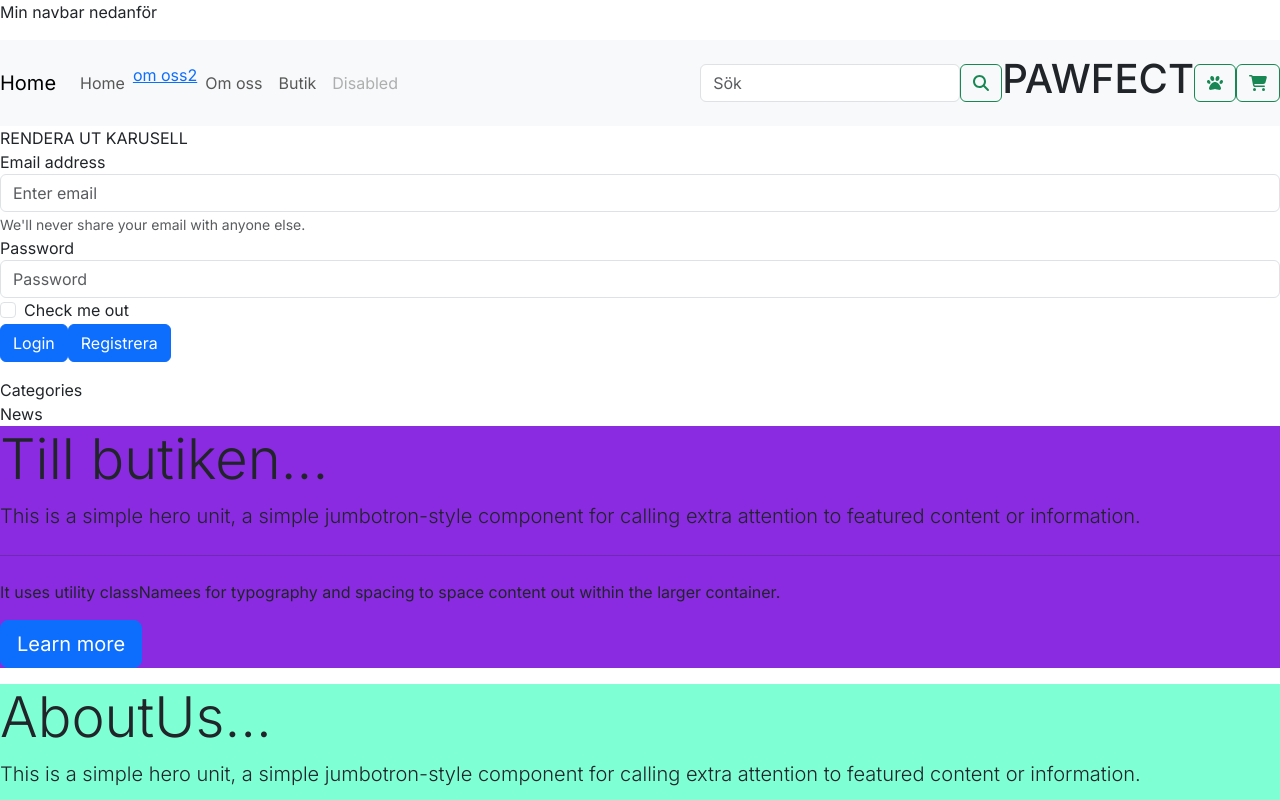
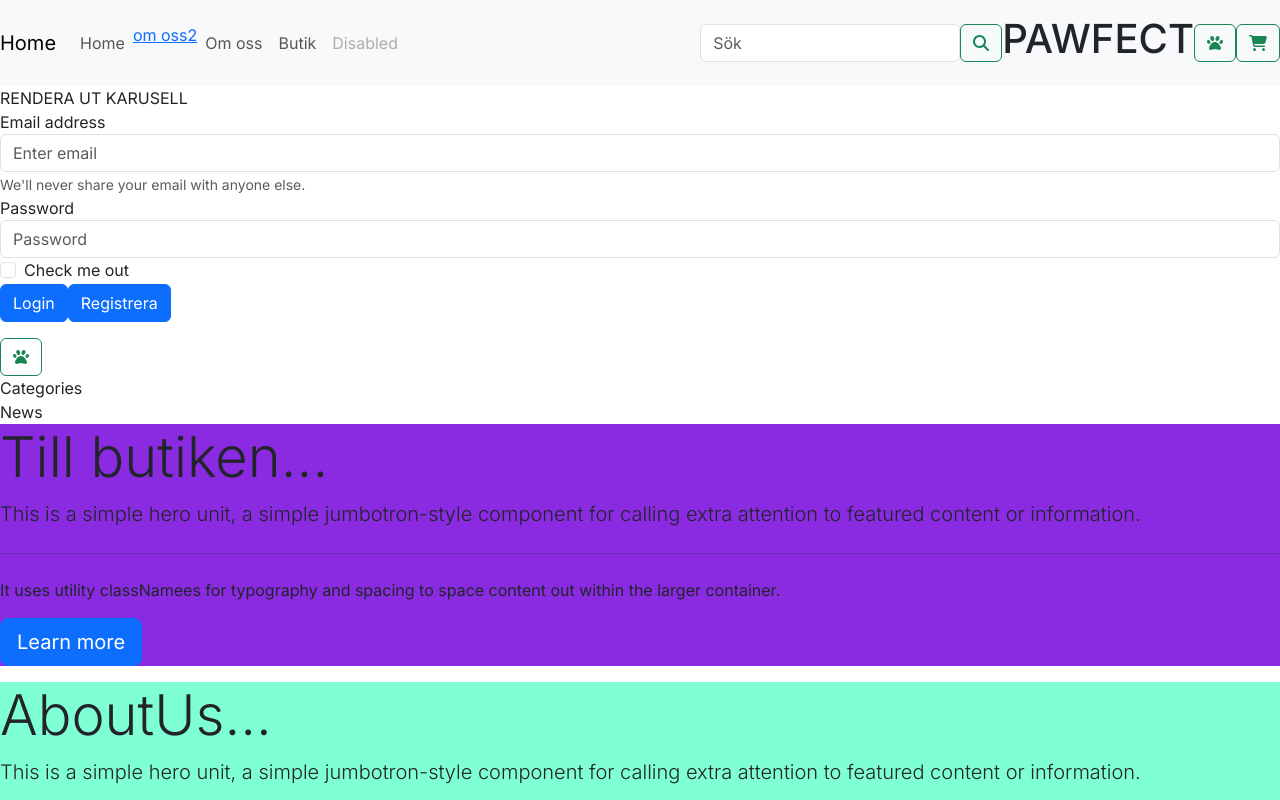
Before and after one commit to TOtterhall/pawfect, a Next.js app in the folder client/my-app/: page / in a window 1280 px wide. Shown: the top 800 px of the page. Built offline with nearby package versions, Linux system fonts and the light colour scheme.

Commit message:
:hammer: add some changes to heriaki

```diff
--- a/client/my-app/src/app/components/Header/Header.jsx
+++ b/client/my-app/src/app/components/Header/Header.jsx
@@ -5,7 +5,6 @@ import Navbar from "./Navbar/Navbar";
 export default function Header() {
   return (
     <>
-      <p>Min navbar nedanför</p>
       <Navbar />
     </>
   );
--- a/client/my-app/src/app/components/Login/Login.jsx
+++ b/client/my-app/src/app/components/Header/Login/Login.jsx
@@ -6,11 +6,11 @@ import { faPaw } from "@fortawesome/free-solid-svg-icons";
 
 export default function Login() {
   return (
-    <div>
+    <>
       {/* ändra färg på knapp sedan */}
       <button className="btn btn-outline-success my-2 my-sm-0 " type="submit">
         <FontAwesomeIcon icon={faPaw} />
       </button>
-    </div>
+    </>
   );
 }
--- a/client/my-app/src/app/components/Header/Navbar/Navbar.jsx
+++ b/client/my-app/src/app/components/Header/Navbar/Navbar.jsx
@@ -2,7 +2,7 @@ import React from "react";
 import Link from "next/link";
 import SearchForm from "../SearchForm/SearchForm";
 import Logo from "../Logo/Logo";
-import Login from "../../Login/Login";
+import Login from "../Login/Login";
 import Cart from "../../Cart/Cart";
 export default function Navbar() {
   return (
@@ -49,6 +49,7 @@ export default function Navbar() {
             </li>
           </ul>
         </div>
+
         <div>
           <SearchForm />
         </div>
@@ -58,7 +59,9 @@ export default function Navbar() {
         <div>
           <Login />
         </div>
-        <Cart />
+        <div>
+          <Cart />
+        </div>
       </nav>
     </div>
   );
--- a/client/my-app/src/app/page.js
+++ b/client/my-app/src/app/page.js
@@ -1,6 +1,7 @@
 "use client";
 import React from "react";
 import Carousel from "../../src/app/components/Carousel/Carousel";
+import Login from "./components/Header/Login/Login";
 import LoginForm from "../../src/app/components/LoginForm/LoginForm";
 import Categories from "../../src/app/components/Categories/Categories";
 import News from "../../src/app/components/News/News";
@@ -21,6 +22,8 @@ export default function Home() {
         <main>
           <Carousel />
           <LoginForm />
+          {/* //förstår inte om jag lägger in min /<Login/> här så får jag ut iconerna. researcha oom detta samtidigt som bilder. */}
+          <Login />
           <Categories />
           <News />
           <StoreJumbo />
```
Also changed, not shown: client/my-app/src/app/layout.js (+4 -5 lines).
